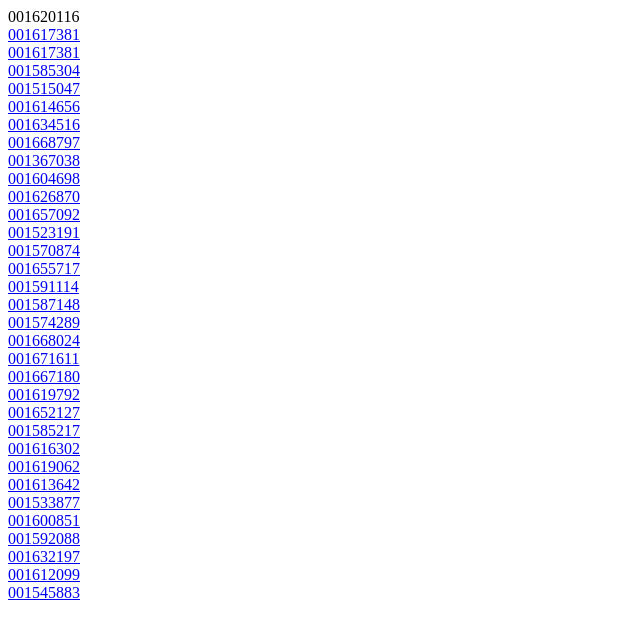
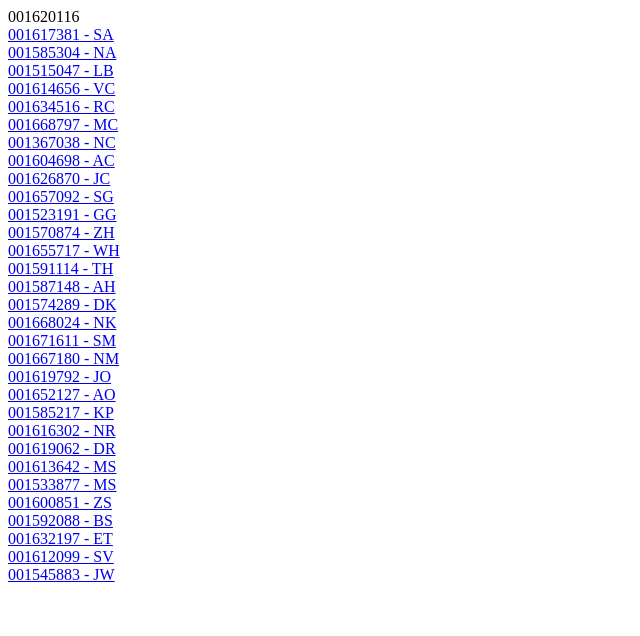
Before and after one commit to CJones-Howe/cjones-howe.github.io, a plain HTML site: page index.html in a window 1280 px wide. Shown: the whole page, without its empty margins (0-640 px from the left). Drawn offline with Linux system fonts and the light colour scheme.

Commit message:
Update index.html
Adding more links

```diff
--- a/index.html
+++ b/index.html
@@ -6,70 +6,37 @@
 	<body>
 
 001620116</a><br>
-<a href = "http://profjoneshowe.com/cybr201albanyacc.github.io/"> 001617381 </a><br>
-
-
-<a href = " ">001617381</a><br>
-
-<a href = " ">001585304</a><br>
-
-<a href = " ">001515047</a><br>
-
-<a href = " ">001614656</a><br>
-
-<a href = " ">001634516</a><br>
-
-<a href = " ">001668797</a><br>
-
-<a href = " ">001367038</a><br>
-
-<a href = " ">001604698</a><br>
-
-<a href = " ">001626870</a><br>
-
-<a href = " ">001657092</a><br>
-
-<a href = " ">001523191</a><br>
-
-<a href = " ">001570874</a><br>
-
-<a href = " ">001655717</a><br>
-
-<a href = " ">001591114</a><br>
-
-<a href = " ">001587148</a><br>
-
-<a href = " ">001574289</a><br>
-
-<a href = " ">001668024</a><br>
-
-<a href = " ">001671611</a><br>
-
-<a href = " ">001667180</a><br>
-
-<a href = " ">001619792</a><br>
-
-<a href = " ">001652127</a><br>
-
-<a href = " ">001585217</a><br>
-
-<a href = " ">001616302</a><br>
-
-<a href = " ">001619062</a><br>
-
-<a href = " ">001613642</a><br>
-
-<a href = " ">001533877</a><br>
-
-<a href = " ">001600851</a><br>
-
-<a href = " ">001592088</a><br>
-
-<a href = " ">001632197</a><br>
-
-<a href = " ">001612099</a><br>
-
-<a href = " ">001545883</a><br>
+<a href = "http://profjoneshowe.com/cybr201albanyacc.github.io/"> 001617381 - SA</a><br>
+<a href = "http://profjoneshowe.com/cybr201.nallegre.github.io/">001585304 - NA</a><br>
+<a href = "http://profjoneshowe.com/cybr201-LukeBurns52-.github.io/">001515047 - LB</a><br>
+<a href = "http://profjoneshowe.com/cybr201vcelestin.github.io/">001614656 - VC</a><br>
+<a href = "http://profjoneshowe.com/cybr201rc.github.io/ ">001634516 - RC</a><br>
+<a href = "http://profjoneshowe.com/your-website-mayamjc/ ">001668797 - MC</a><br>
+<a href = " ">001367038 - NC</a><br>
+<a href = " ">001604698 - AC</a><br>
+<a href = " ">001626870 - JC</a><br>
+<a href = " ">001657092 - SG</a><br>
+<a href = " ">001523191 - GG</a><br>
+<a href = " ">001570874 - ZH</a><br>
+<a href = " ">001655717 - WH</a><br>
+<a href = " ">001591114 - TH</a><br>
+<a href = " ">001587148 - AH</a><br>
+<a href = " ">001574289 - DK</a><br>
+<a href = " ">001668024 - NK</a><br>
+<a href = " ">001671611 - SM</a><br>
+<a href = " ">001667180 - NM</a><br>
+<a href = " ">001619792 - JO</a><br>
+<a href = " ">001652127 - AO</a><br>
+<a href = " ">001585217 - KP</a><br>
+<a href = " ">001616302 - NR</a><br>
+<a href = " ">001619062 - DR</a><br>
+<a href = " ">001613642 - MS</a><br>
+<a href = " ">001533877 - MS</a><br>
+<a href = " ">001600851 - ZS</a><br>
+<a href = " ">001592088 - BS</a><br>
+<a href = " ">001632197 - ET</a><br>
+<a href = " ">001612099 - SV</a><br>
+<a href = " ">001545883 - JW</a><br>
 
 
 	</body>
```
